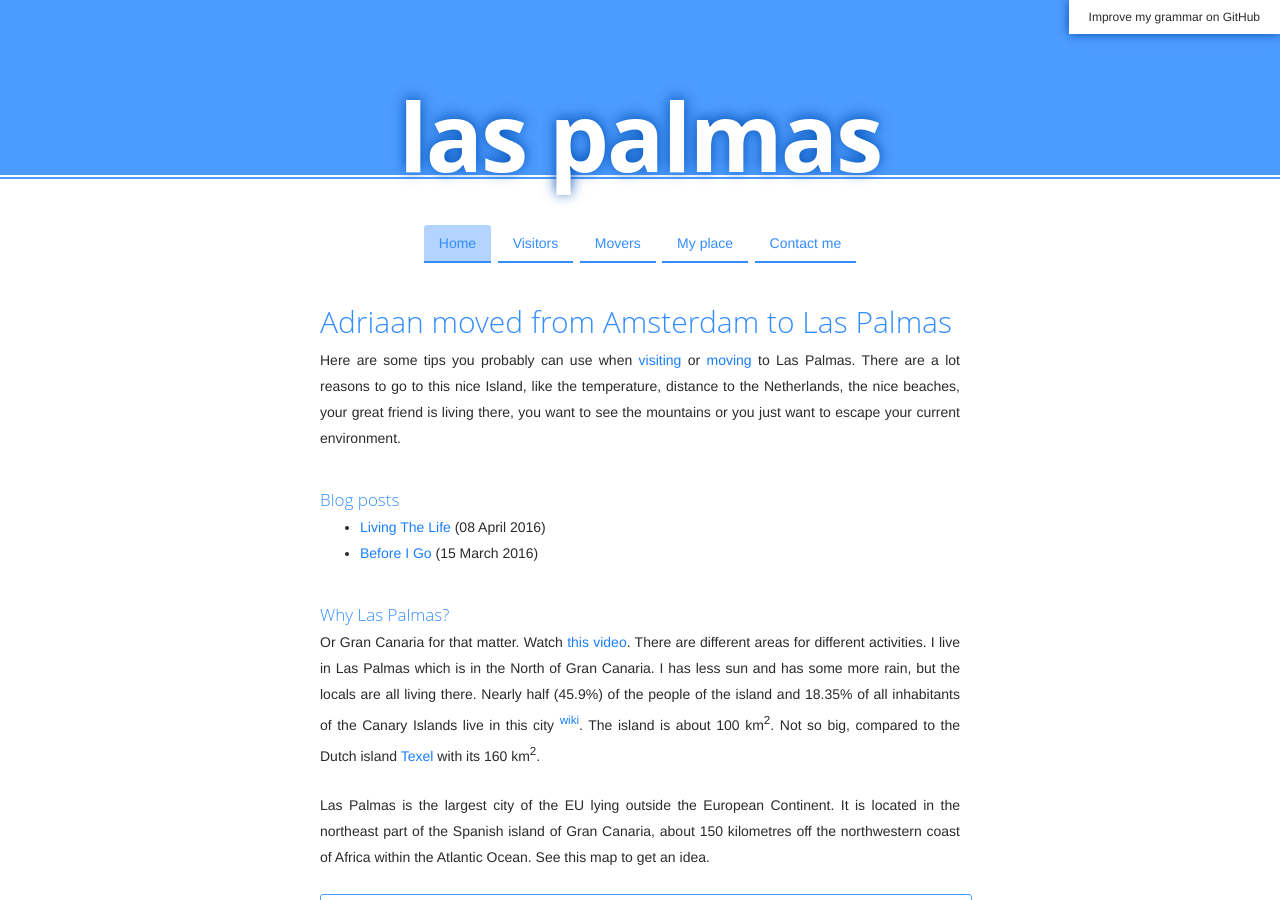
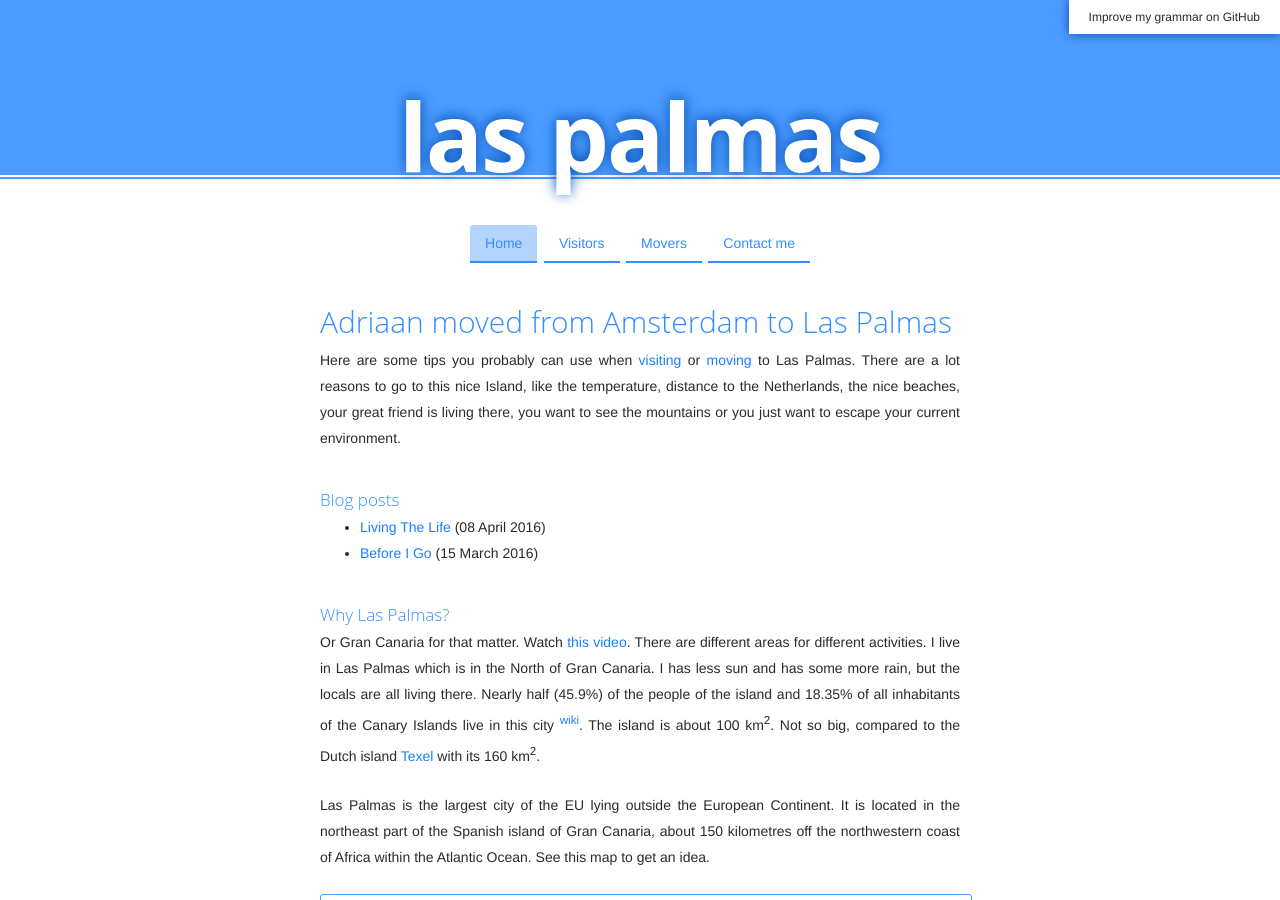
Before and after one commit to adriaandotcom/laspalmas.adriaan.io, a Jekyll site: the page built from index.md, in a window 1280 px wide and 900 px high. Built offline with Jekyll 4.4.1, drawn with Linux system fonts in a browser that asks for light colours; grey boxes are pictures that could not be loaded.

Commit message:
Remove my place in navigation

```diff
--- a/_layouts/base.html
+++ b/_layouts/base.html
@@ -34,9 +34,6 @@
             <li {% if page.name == 'movers.md' %}class="active"{% endif %}>
               <a href="/movers">Movers</a>
             </li>
-            <li {% if page.name == 'my-place.md' %}class="active"{% endif %}>
-              <a href="/my-place">My place</a>
-            </li>
             <li {% if page.name == 'contact.md' %}class="active"{% endif %}>
               <a href="/contact">Contact me</a>
             </li>
```
